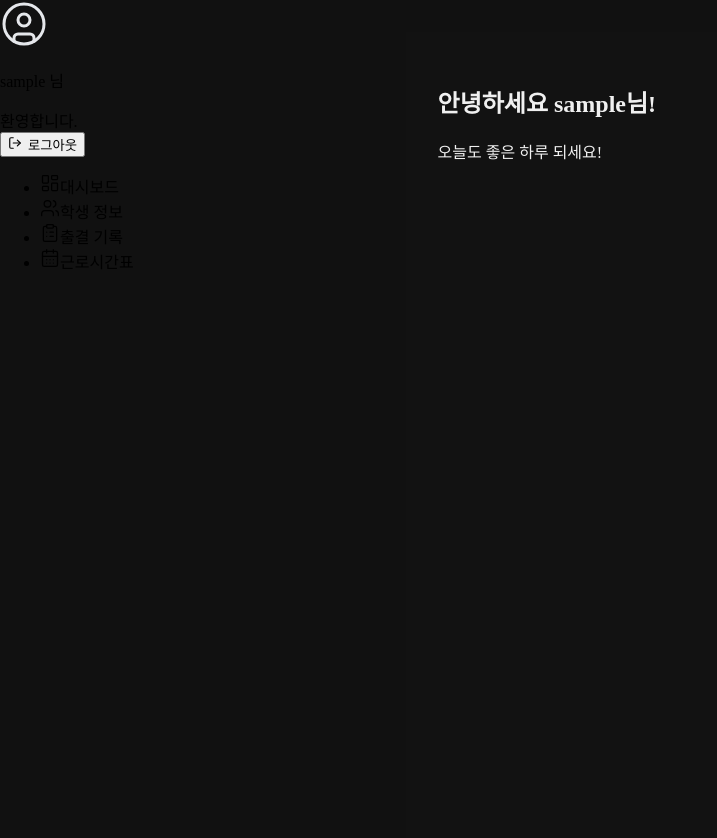
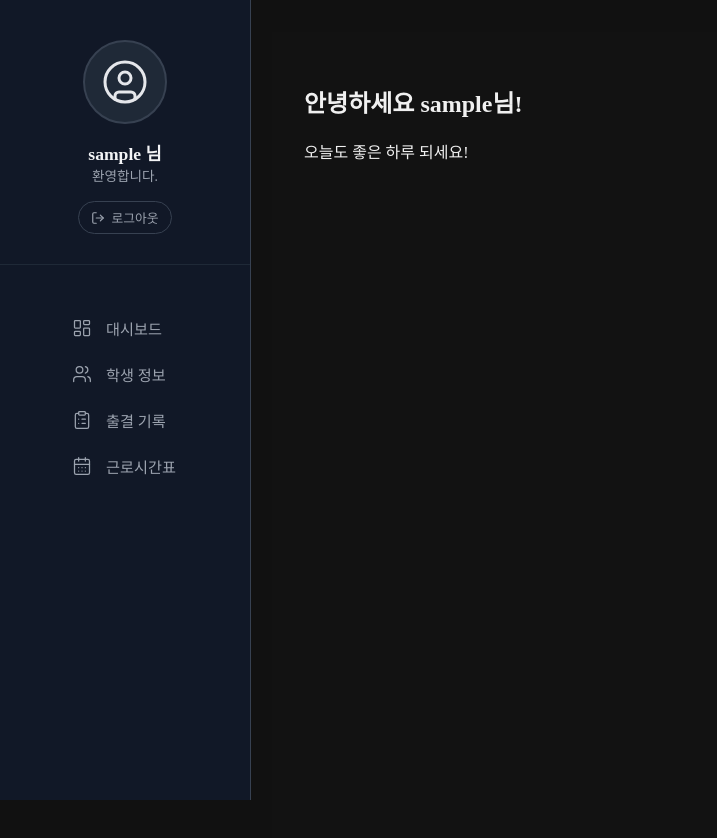
Before and after one commit to SHP-0701/student-manage-app, a Next.js app: page /dashboard in a window 1280 px wide. Shown: the top 838 px of the page, without its empty margins (0-717 px from the left). Built offline with nearby package versions, Linux system fonts and the light colour scheme; sample sign-in values are in the browser's storage.

Commit message:
기존 아이콘 삭제로 인한 css module 수정

```diff
--- a/styles/SideMenu.module.css
+++ b/styles/SideMenu.module.css
@@ -1,91 +1,119 @@
-.sidebar {
+/*
+  ================================================================================
+    ○ 작성일: 2025. 01. 05.(월)
+    ○ 페이지명: /styles/SideMenu.module.css
+    ○ 내용: 사이드메뉴(/components/SideMenu.js)에 적용되는 css module
+    ○
+  ================================================================================
+*/
+
+.sideMenu {
   position: fixed;
   top: 0;
   left: 0;
-  width: 240px;
+  width: 250px;
   height: 100vh;
-  background-color: #1a1a1a;
-  color: #f0f0f0;
+  background-color: #111827;
+  color: #e5e7eb;
   display: flex;
   flex-direction: column;
-  justify-content: space-between;
-  padding: 2rem 1rem;
-  box-shadow: 2px 0 6px rgba(0, 0, 0, 0.3);
+  border-right: 1px solid #374151;
+  z-index: 50;
+  transition: all 0.3s ease;
 }
 
-.topSection {
+/* 01. 상단 프로필 영역 */
+.profileSection {
   display: flex;
   flex-direction: column;
   align-items: center;
-  margin-top: 2rem;
+  padding: 40px 20px 30px;
+  border-bottom: 1px solid #1f2937;
+  background-color: #111827;
 }
 
-.userIcon {
-  font-size: 3rem;
-  color: #ccc;
-  margin-bottom: 0.5rem;
+.avatar {
+  width: 80px;
+  height: 80px;
+  border-radius: 50%;
+  background-color: #1f2937;
+  display: flex;
+  align-items: center;
+  justify-content: center;
+  margin-bottom: 16px;
+  border: 2px solid #374151;
 }
 
-.welcome {
-  font-size: 0.95rem;
-  margin-top: 1.5rem;
-  color: #ddd;
+.welcomeText {
   text-align: center;
+  margin-bottom: 16px;
 }
 
-.logout {
-  background-color: #222;
-  padding: 0.5rem 1rem;
-  margin-top: 0.5rem;
-  border-radius: 8px;
-  border: 1px solid #444;
-  color: #eee;
-  cursor: pointer;
-  transition: all 0.2s ease;
-  display: flex;
-  align-items: center;
-  margin-top: 0.5rem;
-}
-
-.logout:hover {
-  background-color: #444;
-  color: #fff;
-}
-
-.logout svg {
-  margin-right: 0.5rem;
-  font-size: 1rem;
-}
-
-.nav {
-  flex-grow: 1;
-  margin-top: 2rem;
-  padding: 0 0.5rem;
-}
-.nav ul {
-  list-style: none;
-  padding: 0;
+.username {
+  font-size: 1.1rem;
+  font-weight: 700;
+  color: #f3f4f6;
   margin: 0;
 }
 
-.nav li {
+.welcomeMsg {
+  font-size: 0.85rem;
+  color: #9ca3af;
+}
+
+.logoutBtn {
+  background: none;
+  border: 1px solid #374151;
+  color: #9ca3af;
+  padding: 6px 12px;
+  border-radius: 20px;
+  font-size: 0.8rem;
+  cursor: pointer;
   display: flex;
   align-items: center;
-  padding: 0.75rem 1rem;
-  margin-bottom: 0.4rem;
-  font-size: 0.95rem;
-  border-radius: 6px;
-  cursor: pointer;
-  transition: background-color 0.2s;
-  gap: 0.3rem;
+  transition: all 0.2s;
 }
 
-.nav li:hover {
-  background-color: #3a3a3a;
+.logoutBtn:hover {
+  background-color: #374151;
+  color: #f87171;
+  border-color: #f87171;
 }
 
-.nav li svg {
-  margin-right: 8px;
-  font-size: 1.1rem;
-  color: #aaa;
+/* 02. 네비게이션 메뉴 영역 */
+.navMenu {
+  flex-grow: 1;
+  padding: 24px 16px;
+  overflow-y: auto;
 }
+
+.menuItem {
+  display: flex;
+  align-items: center;
+  gap: 14px;
+  padding: 12px 16px;
+  border-radius: 8px;
+  color: #9ca3af;
+  font-size: 0.95rem;
+  font-weight: 500;
+  cursor: pointer;
+  transition: all 0.2s ease;
+}
+
+.menuItem:hover {
+  background-color: #1f2937;
+  color: #f3f4f6;
+  transform: translateX(4px);
+}
+
+/* 현재 페이지 활성화(Active) 상태 */
+.active {
+  background-color: #1e3a8a;
+  color: #60a5fa;
+  font-weight: 600;
+}
+
+.active:hover {
+  background-color: #1e3a8a;
+  transform: none;
+}
```
